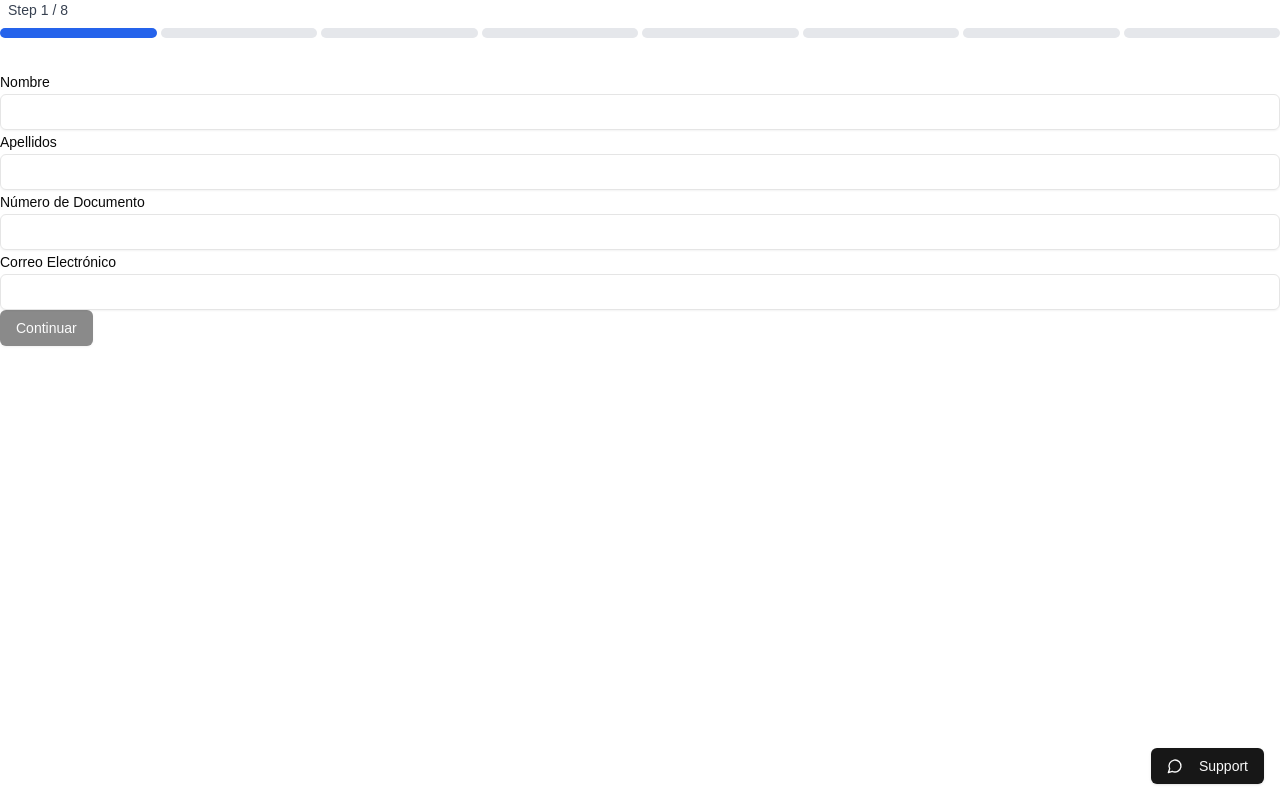
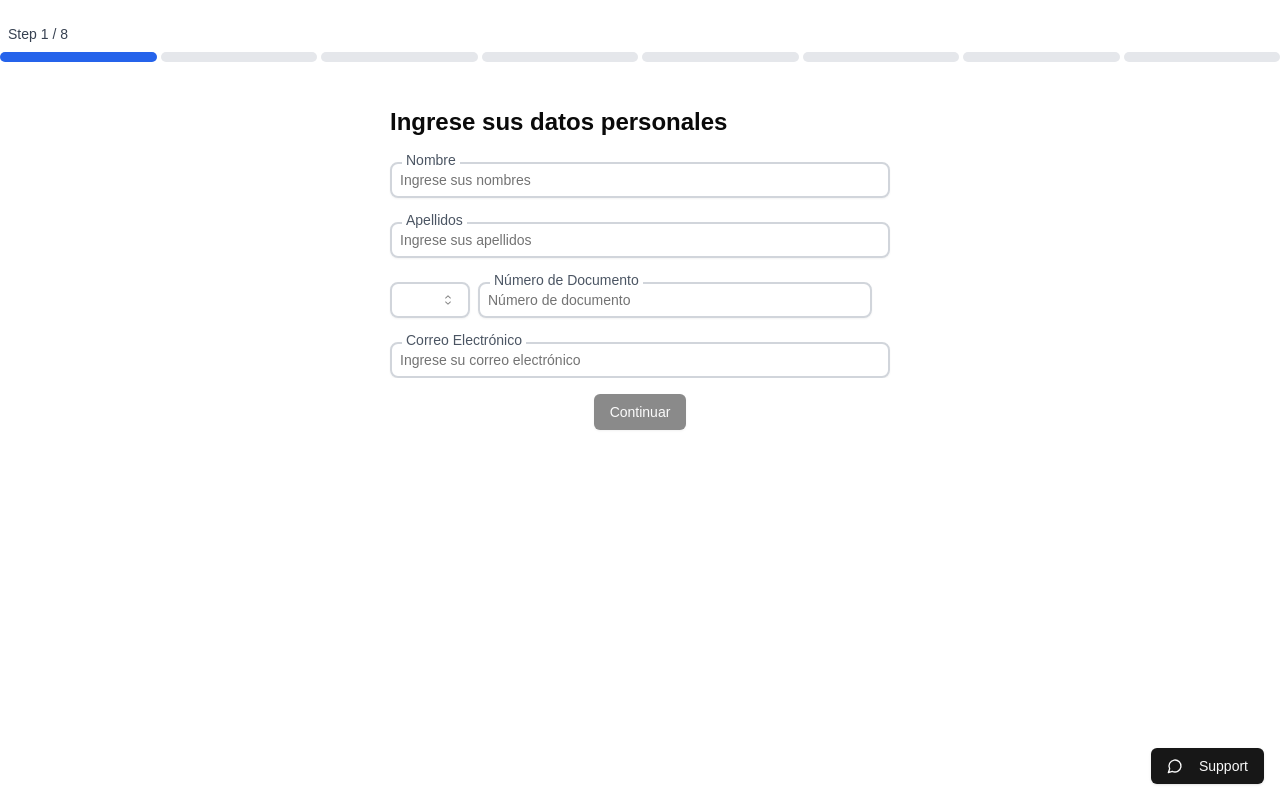
Before and after one commit to Rodvdev/nuo-next, a Next.js app: page / in a window 1280 px wide. Built offline with nearby package versions, Linux system fonts and the light colour scheme.

Commit message:
applicant-form design

```diff
--- a/src/app/_steps/applicant-form.tsx
+++ b/src/app/_steps/applicant-form.tsx
@@ -1,9 +1,10 @@
-'use client'
+'use client';
 
 import { Input } from "@/components/ui/input";
 import { Label } from "@/components/ui/label";
-import { useEffect } from "react";
+import { useEffect, useState } from "react";
 import { FormData } from "@/types/types";
+import { Select, SelectContent, SelectItem, SelectTrigger, SelectValue } from "@/components/ui/select";
 
 interface ApplicantInformationProps {
   formData: FormData;
@@ -16,7 +17,9 @@ export function ApplicantInformation({
   updateFormData,
   setIsNextDisabled,
 }: ApplicantInformationProps) {
+  const [documentTypeError, setDocumentTypeError] = useState(false);
 
+  // Handle input changes and update formData
   const handleInputChange = (field: keyof FormData, value: string) => {
     updateFormData({ [field]: value });
   };
@@ -27,39 +30,156 @@ export function ApplicantInformation({
       formData.applicantFirstName &&
       formData.applicantLastName &&
       formData.documentNumber &&
-      formData.applicantEmail;
+      formData.applicantEmail &&
+      isValidEmail(formData.applicantEmail) &&
+      isValidDocumentNumber(formData.documentType, formData.documentNumber);
     setIsNextDisabled(!isFormValid);
   }, [formData, setIsNextDisabled]);
 
+  // Function to validate the email format
+  const isValidEmail = (email: string | undefined): boolean => {
+    if (!email) return false;
+    const emailRegex = /^[^\s@]+@[^\s@]+\.[^\s@]+$/;
+    return emailRegex.test(email);
+  };
+
+  // Function to validate the document number based on document type
+  const isValidDocumentNumber = (documentType: string | undefined, documentNumber: string | undefined): boolean => {
+    if (!documentType || !documentNumber) return false;
+
+    const lengthByType: Record<string, number | [number, number]> = {
+      dni: 8,           // DNI: Exactly 8 digits
+      passport: [6, 9], // Passport: Between 6 and 9 characters
+      foreignId: 9,     // Foreign ID: Exactly 9 characters
+    };
+
+    const length = lengthByType[documentType];
+
+    if (Array.isArray(length)) {
+      return documentNumber.length >= length[0] && documentNumber.length <= length[1];
+    }
+
+    return documentNumber.length === length;
+  };
+
+  const handleDocumentTypeChange = (value: string) => {
+    handleInputChange('documentType', value);
+    setDocumentTypeError(false);
+  };
+
   return (
-    <div>
-      <Label htmlFor="applicantFirstName">Nombre</Label>
+    <div className="space-y-6 max-w-[500px] mx-auto mt-9">
+
+<h1 className="text-2xl font-bold">Ingrese sus datos personales</h1>
+      {/* Nombre */}
+      <div className="relative">
+        <Label
+          htmlFor="applicantFirstName"
+          className="absolute -top-3 left-3 bg-white px-1 text-sm text-gray-600 z-10"
+        >
+          Nombre
+        </Label>
         <Input
+          placeholder="Ingrese sus nombres"
           id="applicantFirstName"
-        value={formData.applicantFirstName || ""}
-        onChange={(e) => handleInputChange("applicantFirstName", e.target.value)}
+          maxLength={50}
+          value={formData.applicantFirstName || ''}
+          onChange={(e) => handleInputChange('applicantFirstName', e.target.value)}
+          className="border-2 border-gray-300 rounded-lg p-2 focus:border-blue-600 focus:outline-none"
         />
+      </div>
 
-      <Label htmlFor="applicantLastName">Apellidos</Label>
+      {/* Apellidos */}
+      <div className="relative">
+        <Label
+          htmlFor="applicantLastName"
+          className="absolute -top-3 left-3 bg-white px-1 text-sm text-gray-600 z-10"
+        >
+          Apellidos
+        </Label>
         <Input
+          placeholder="Ingrese sus apellidos"
           id="applicantLastName"
-        value={formData.applicantLastName || ""}
-        onChange={(e) => handleInputChange("applicantLastName", e.target.value)}
+          maxLength={50}
+          value={formData.applicantLastName || ''}
+          onChange={(e) => handleInputChange('applicantLastName', e.target.value)}
+          className="border-2 border-gray-300 rounded-lg p-2 focus:border-blue-600 focus:outline-none"
         />
+      </div>
 
-      <Label htmlFor="documentNumber">Número de Documento</Label>
+      {/* Tipo de Documento y Número */}
+      <div className="relative">
+        <div className="flex space-x-2">
+          {/* Tipo de Documento */}
+          <div className="relative flex-[0.2]" style={{ maxWidth: "80px" }}>
+            <Select
+              onValueChange={handleDocumentTypeChange}
+              value={formData.documentType || ''}
+            >
+              <SelectTrigger id="documentType" className="border-2 border-gray-300 rounded-lg focus:border-blue-600">
+                <SelectValue />
+              </SelectTrigger>
+              <SelectContent>
+                <SelectItem value="dni">DNI</SelectItem>
+                <SelectItem value="passport">Pasaporte</SelectItem>
+                <SelectItem value="foreignId">Carné de Extranjería</SelectItem>
+              </SelectContent>
+            </Select>
+          </div>
+
+          {/* Número de Documento */}
+          <div className="relative flex-[0.8]">
+            <Label
+              htmlFor="documentNumber"
+              className="absolute -top-3 left-3 bg-white px-1 text-sm text-gray-600 z-10"
+            >
+              Número de Documento
+            </Label>
             <Input
+              placeholder="Número de documento"
               id="documentNumber"
-        value={formData.documentNumber || ""}
-        onChange={(e) => handleInputChange("documentNumber", e.target.value)}
+              maxLength={formData.documentType === 'passport' ? 9 : 8}
+              value={formData.documentNumber || ''}
+              onChange={(e) => {
+                if (!formData.documentType) {
+                  setDocumentTypeError(true);
+                }
+                handleInputChange('documentNumber', e.target.value);
+              }}
+              className="border-2 border-gray-300 rounded-lg p-2 focus:border-blue-600 focus:outline-none"
             />
+            {!documentTypeError && !isValidDocumentNumber(formData.documentType, formData.documentNumber) && formData.documentNumber && (
+              <p className="text-red-500">Número de documento inválido.</p>
+            )}
+            {documentTypeError && !isValidDocumentNumber(formData.documentType, formData.documentNumber) && formData.documentNumber && (
+              <p className="text-red-500">Seleccione un tipo de documento.</p>
+            )}
+          </div>
+        </div>
+      </div>
 
-      <Label htmlFor="applicantEmail">Correo Electrónico</Label>
+      {/* Correo Electrónico */}
+      <div className="relative">
+        <Label
+          htmlFor="applicantEmail"
+          className="absolute -top-3 left-3 bg-white px-1 text-sm text-gray-600 z-10"
+        >
+          Correo Electrónico
+        </Label>
         <Input
+          placeholder="Ingrese su correo electrónico"
           id="applicantEmail"
-        value={formData.applicantEmail || ""}
-        onChange={(e) => handleInputChange("applicantEmail", e.target.value)}
+          type="email"
+          maxLength={100}
+          value={formData.applicantEmail || ''}
+          onChange={(e) => handleInputChange('applicantEmail', e.target.value)}
+          className="border-2 border-gray-300 rounded-lg p-2 focus:border-blue-600 focus:outline-none"
+          required
         />
+        {!isValidEmail(formData.applicantEmail) && formData.applicantEmail && (
+          <p className="text-red-500">Ingrese un correo válido (ej. nombre@ejemplo.com).</p>
+        )}
+      </div>
     </div>
   );
 }
--- a/src/app/page.tsx
+++ b/src/app/page.tsx
@@ -13,6 +13,7 @@ import FormReview from "./_steps/review";
 import { ProgressBar } from "@/components/progress-bar";
 import { SupportChat } from "@/components/support-chat";
 import { FormData } from "@/types/types";
+import { ArrowLeft } from "lucide-react";
 
 const STORAGE_KEY = "incorporationFormData";
 const STEP_KEY = "currentStep";
@@ -161,22 +162,29 @@ export default function IncorporationForm() {
   };
 
   return (
-    <div className="container mx-auto w-full h-screen flex flex-col justify-between">
+    <div className="container mx-auto w-full flex flex-col justify-between">
       <div className="flex-grow">
-        {currentStep > 1 && (
-          <Button onClick={handlePrevious}>Regresar</Button>
-        )}
+        <div className="w-full max-h-[20vh] overflow-auto">
+          <ProgressBar currentStep={currentStep} totalSteps={totalSteps} onStepClick={handleStepClick} />
+          {currentStep > 1 && (
+            <Button variant="link" className="flex items-center space-x-2" onClick={handlePrevious}>
+              <ArrowLeft size={20} />
+              <span>Regresar</span>
+            </Button>
+          )}
+        </div>
 
-        {/* Pass onStepClick to ProgressBar */}
-        <ProgressBar currentStep={currentStep} totalSteps={totalSteps} onStepClick={handleStepClick} />
+        <div className="w-full flex-grow overflow-auto">
+          {renderStep()}
+        </div>
 
-        <div>{renderStep()}</div>
-
-        {currentStep < totalSteps && (
-          <Button onClick={handleNext} disabled={isNextDisabled}>
-            Continuar
-          </Button>
-        )}
+        <div className={`w-full flex mt-4 max-h-[10vh] pb-40 ${currentStep === totalSteps ? 'justify-center' : 'justify-between'}`}>
+          {currentStep < totalSteps && currentStep !== 5 && (
+            <Button onClick={handleNext} className="mx-auto" disabled={isNextDisabled}>
+              Continuar
+            </Button>
+          )}
+        </div>
       </div>
 
       <SupportChat />
--- a/src/components/progress-bar.tsx
+++ b/src/components/progress-bar.tsx
@@ -14,7 +14,7 @@ export function ProgressBar({ currentStep, totalSteps, onStepClick }: ProgressBa
   };
 
   return (
-    <div className="space-y-2 mb-8 mx-auto">
+    <div className="space-y-2 mb-2 mt-6 mx-auto">
       {/* Números del paso actual y total */}
       <div className="text-sm font-medium text-gray-700 dark:text-gray-300 text-left ml-2">
         Step {currentStep} / {totalSteps}
```
Lines whose indentation alone changed are shown as unchanged.
